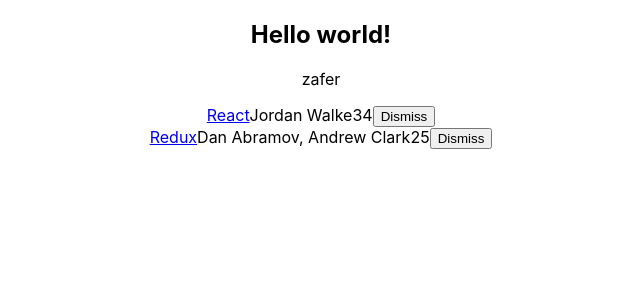
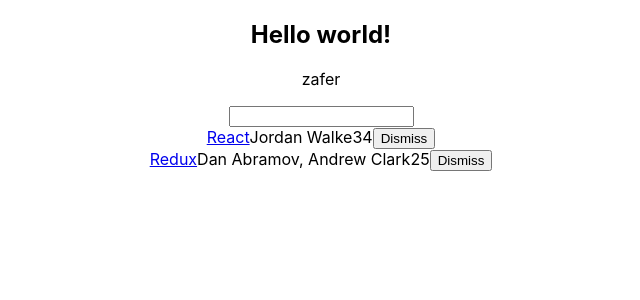
Before and after one commit to zkhourdaji/hackernews, a React (Create React App) app: page / in a window 1280 px wide. Shown: the top 300 px of the page, without its empty margins (319-959 px from the left). Built offline with nearby package versions, Linux system fonts and the light colour scheme.

Commit message:
Split App component, add events to filter the list of items

```diff
--- a/src/App.js
+++ b/src/App.js
@@ -20,35 +20,48 @@
   }
 ]
 
-class App extends Component {
-
-  constructor(props) {
-    super(props);
-    this.state = {
-      list,
-      name: 'zafer',
-      greeting: 'Hello world!'
-    };
-    this.onDismiss = this.onDismiss.bind(this);
-  }
-
-  onDismiss(id) {
-    const updatedList = this.state.list.filter(item => item.objectID !== id);
-    this.setState({ list: updatedList });
-  }
+/*
+This function is used to return a function to pass it to the filter method when the
+user types in the text box. The value of the text box is passed to isSearchTerm as searchTerm
+item will be filled in by the filter function and it represents each item from the list above.
+*/
+const isSearched = (searchTerm) => (item) =>
+  item.title.toLowerCase().includes(searchTerm.toLowerCase());
 
 
-  render() {
+
+class Search extends Component {
+
+  render (){
+
+    const {value, onChange} = this.props;
 
     return (
-      <div className="App">
-        <h2>{this.state.greeting}</h2>
-        <p>{this.state.name}</p>
-        {
-          this.state.list.map(item => {
+      <form>
+      <input
+        type='text'
+        value={value}
+        onChange={onChange}
+      />
+      </form>
+    );
+  }
+}
+
+class Table extends Component {
+
+  render(){
+    const {pattern, list, onDismiss} = this.props;
+
+    return (
+      <div>
+        {list.filter(isSearched(pattern)).map(item => {
             // onMyClick is not attached to 'this'
-            const onMyClick = () => this.onDismiss(item.objectID);
-
+            // we cannot just set the click listener to this.onDismiss(item.objectId) because this will
+            // execute the function right away and only the first time the componenet is rendered.
+            // instead we wrap it in a lambda expressions, this wont be invoked right away.
+            const onMyClick = () => onDismiss(item.objectID);
+            // this return is for the map method
             return (
               <div key={item.objectID}>
                 <span><a href={item.url}>{item.title}</a></span>
@@ -65,7 +78,60 @@
                 </span>
               </div>
             )
-          })
+          })}
+      </div>
+    );
+  }
+}
+
+class App extends Component {
+
+  constructor(props) {
+    super(props);
+    this.state = {
+      list,
+      name: 'zafer',
+      greeting: 'Hello world!',
+      searchTerm: ''
+    };
+    this.onDismiss = this.onDismiss.bind(this);
+    this.onSearchChange = this.onSearchChange.bind(this);
+  }
+
+  /*
+  This function is called when the user clicks a dismiss button on one of the items.
+  */
+  onDismiss(id) {
+    const updatedList = this.state.list.filter(item => item.objectID !== id);
+    this.setState({ list: updatedList });
+  }
+
+  onSearchChange(event){
+    this.setState({searchTerm:event.target.value});
+  }
+
+
+  render() {
+
+    // this is ES6 destructing syntax.
+    const {searchTerm, greeting, name, list} = this.state;
+
+    return (
+      <div className="App">
+        <h2>{greeting}</h2>
+        <p>{name}</p>
+        <Search
+          value={searchTerm}
+          onChange={this.onSearchChange}
+        />
+        <Table
+          list={list}
+          pattern={searchTerm}
+          onDismiss={this.onDismiss}
+        />
+
+        {
+
         }
       </div>
     )
```
